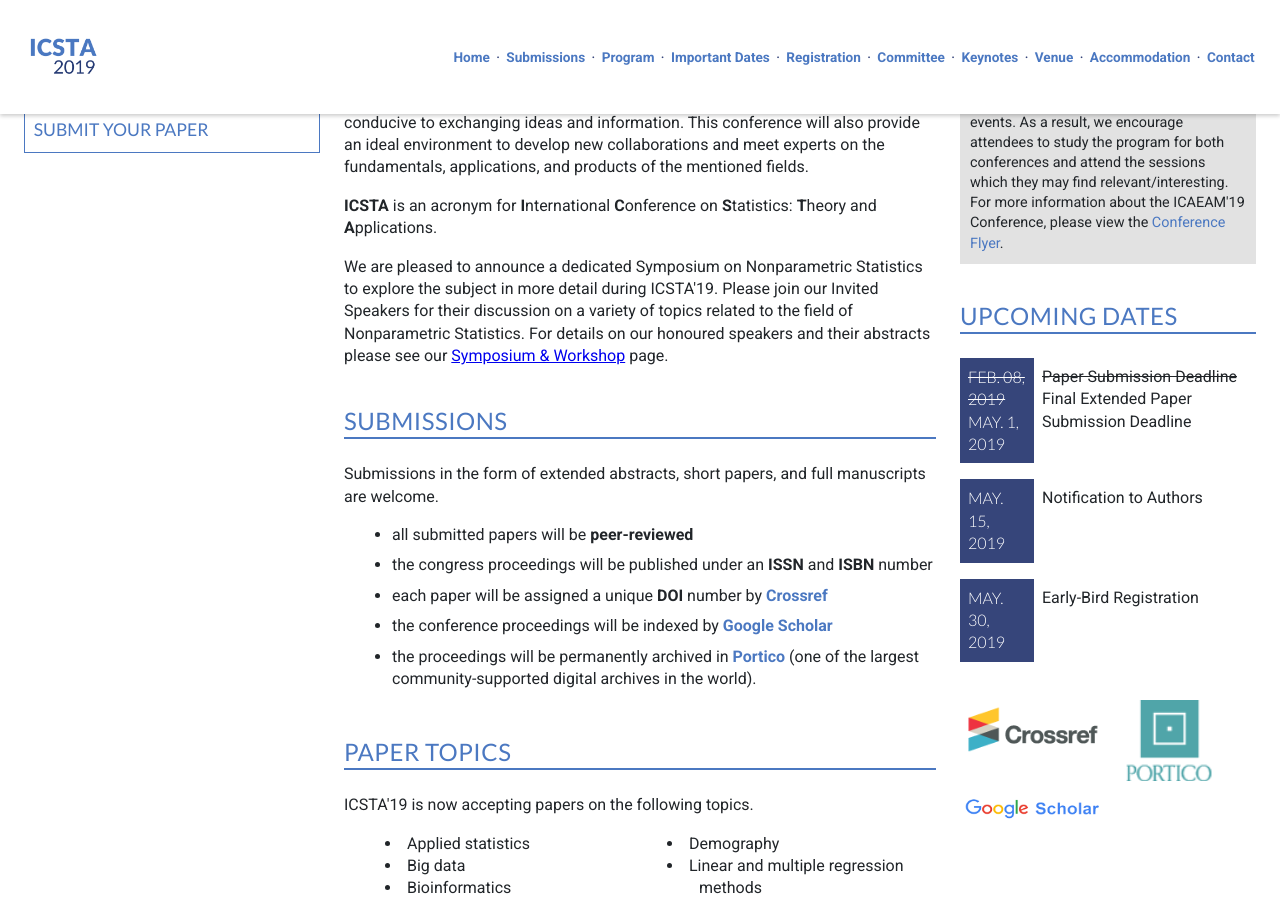
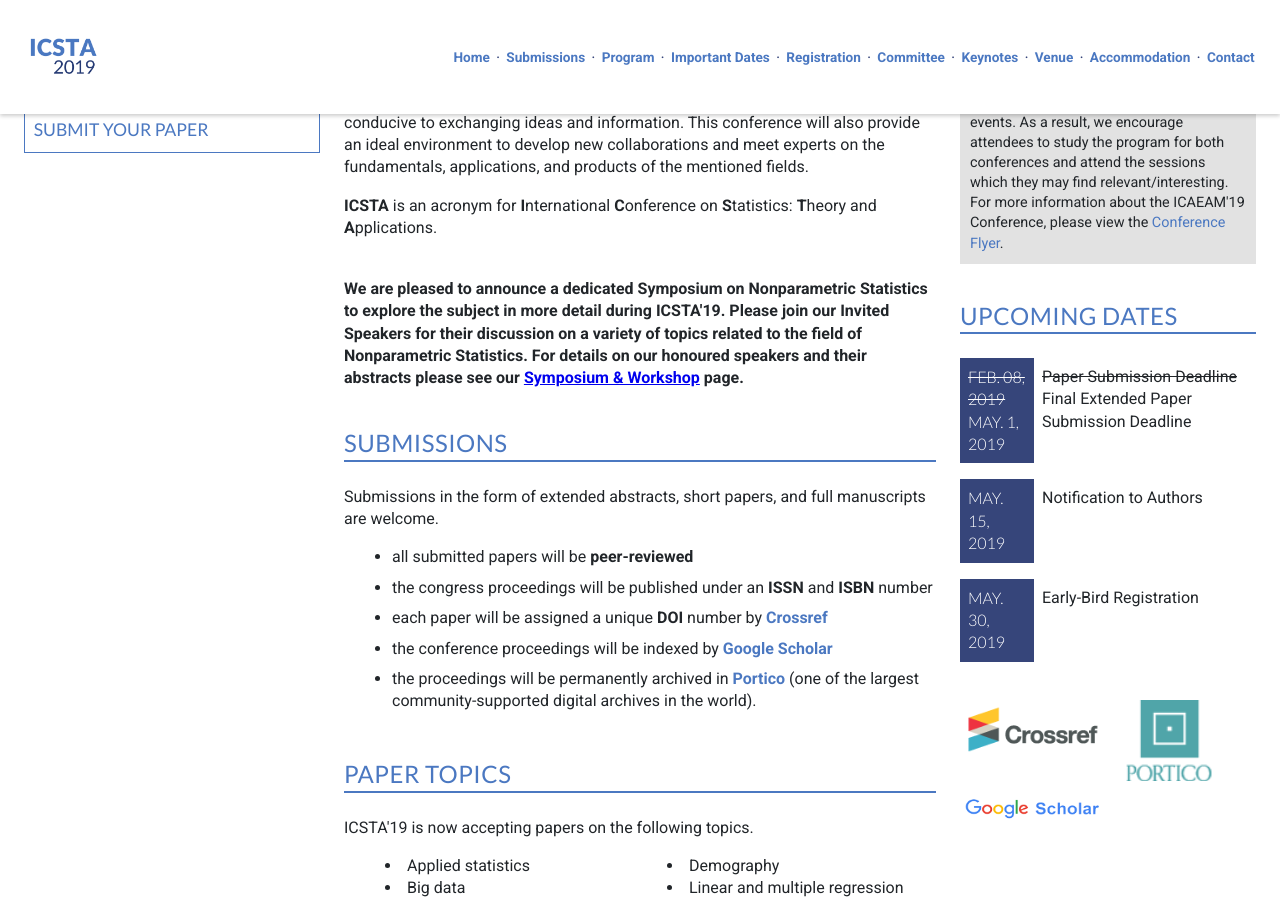
Before and after one commit to intaset/icsta, a Jekyll site: the page built from index.html, in a window 1280 px wide and 900 px high, scrolled down 482 px. Built offline with Jekyll 4.4.1, drawn with Linux system fonts in a browser that asks for light colours; nearby versions of some CDN libraries; Markdown is read by kramdown in place of the engine named in the settings; comment, search, counter and statistics services are not loaded.

Commit message:
Added Symposium information to symposium.html and index.html

```diff
--- a/index.html
+++ b/index.html
@@ -12,9 +12,9 @@ keyword: Statistics Conference 2019, Data Mining Conference, Big Data Conference
 
     <p class="body"><b>ICSTA</b> is an acronym for <b>I</b>nternational <b>C</b>onference on <b>S</b>tatistics: <b>T</b>heory and <b>A</b>pplications.</p>
 
-    <p class="body">We are pleased to announce a dedicated Symposium on Nonparametric Statistics to explore the subject in more detail during ICSTA'19. Please join our Invited Speakers for their discussion on a variety of topics related to the field of Nonparametric Statistics.
+    <p class="body"><br><strong>We are pleased to announce a dedicated Symposium on Nonparametric Statistics to explore the subject in more detail during ICSTA'19. Please join our Invited Speakers for their discussion on a variety of topics related to the field of Nonparametric Statistics.
 
-    For details on our honoured speakers and their abstracts please see our <a href="https://icsta.net/symposium/" target="_blank">Symposium & Workshop</a> page.</p>
+    For details on our honoured speakers and their abstracts please see our <a href="https://icsta.net/symposium/" target="_blank">Symposium & Workshop</a> page.</strong></p>
 
 	<br>
     <h2>Submissions</h2>
```
Also changed, not shown: 2 other files.
